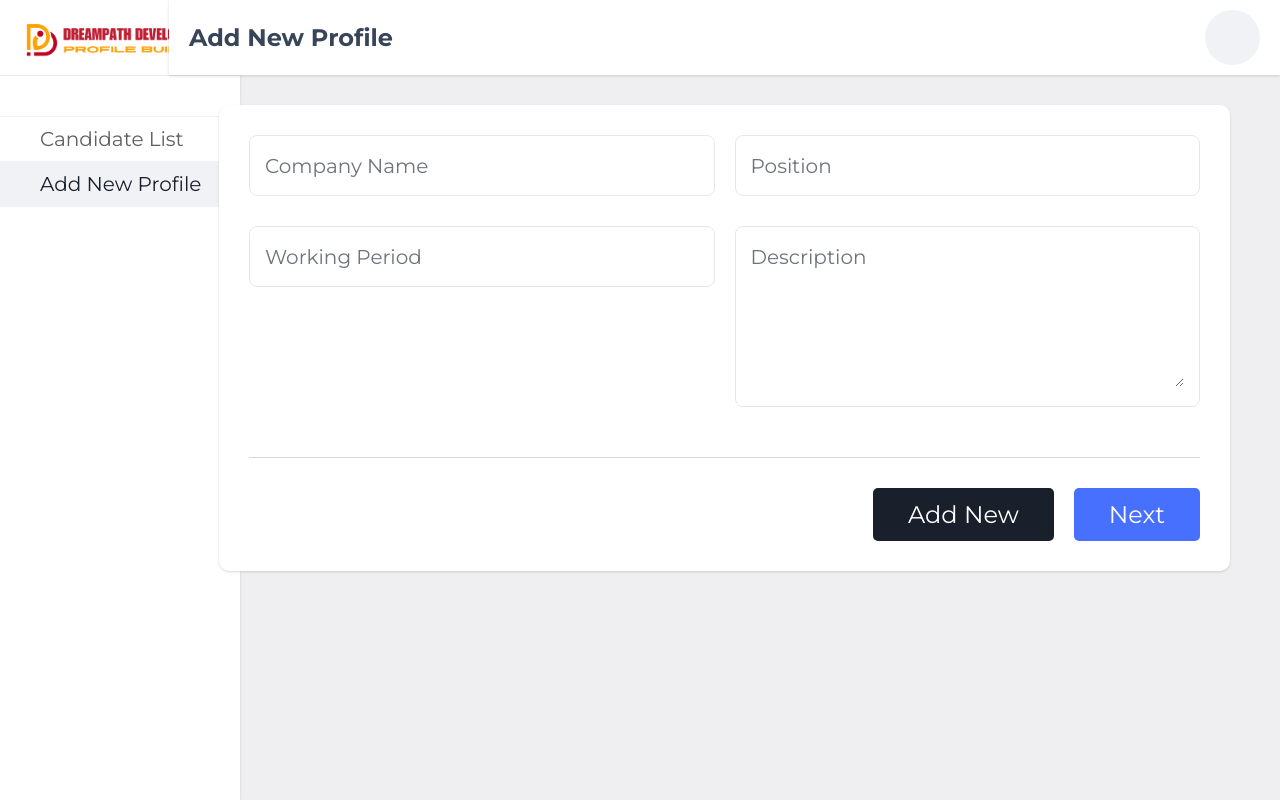
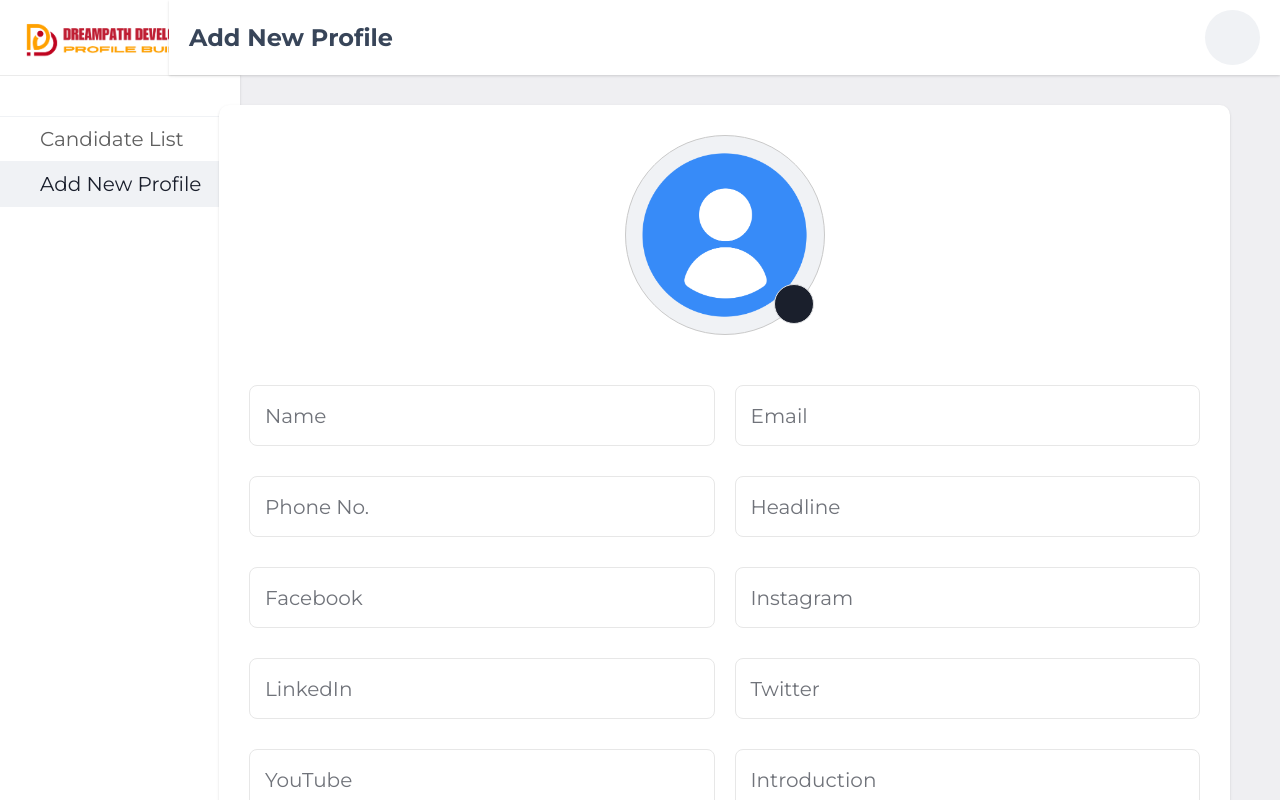
Before and after one commit to priyesshrai/dpd-03, a Next.js app: page /admin/dashboard in a window 1280 px wide. Both pictures are taken after a click on the element "Add New Profile". Built offline with nearby package versions, Linux system fonts and the light colour scheme; a web font is replaced by a local one.

Commit message:
fix: Set initial selected tab to the first tab in AddProfile component

```diff
--- a/src/app/admin/tabs/AddProfile.tsx
+++ b/src/app/admin/tabs/AddProfile.tsx
@@ -32,7 +32,7 @@ export default function AddProfile() {
     },
   ]
 
-  const [selectedTab, setSelectedTab] = useState(1)
+  const [selectedTab, setSelectedTab] = useState(0)
   const ActiveTab = formConfig[selectedTab].component;
 
   const nextStep = () => {
```
